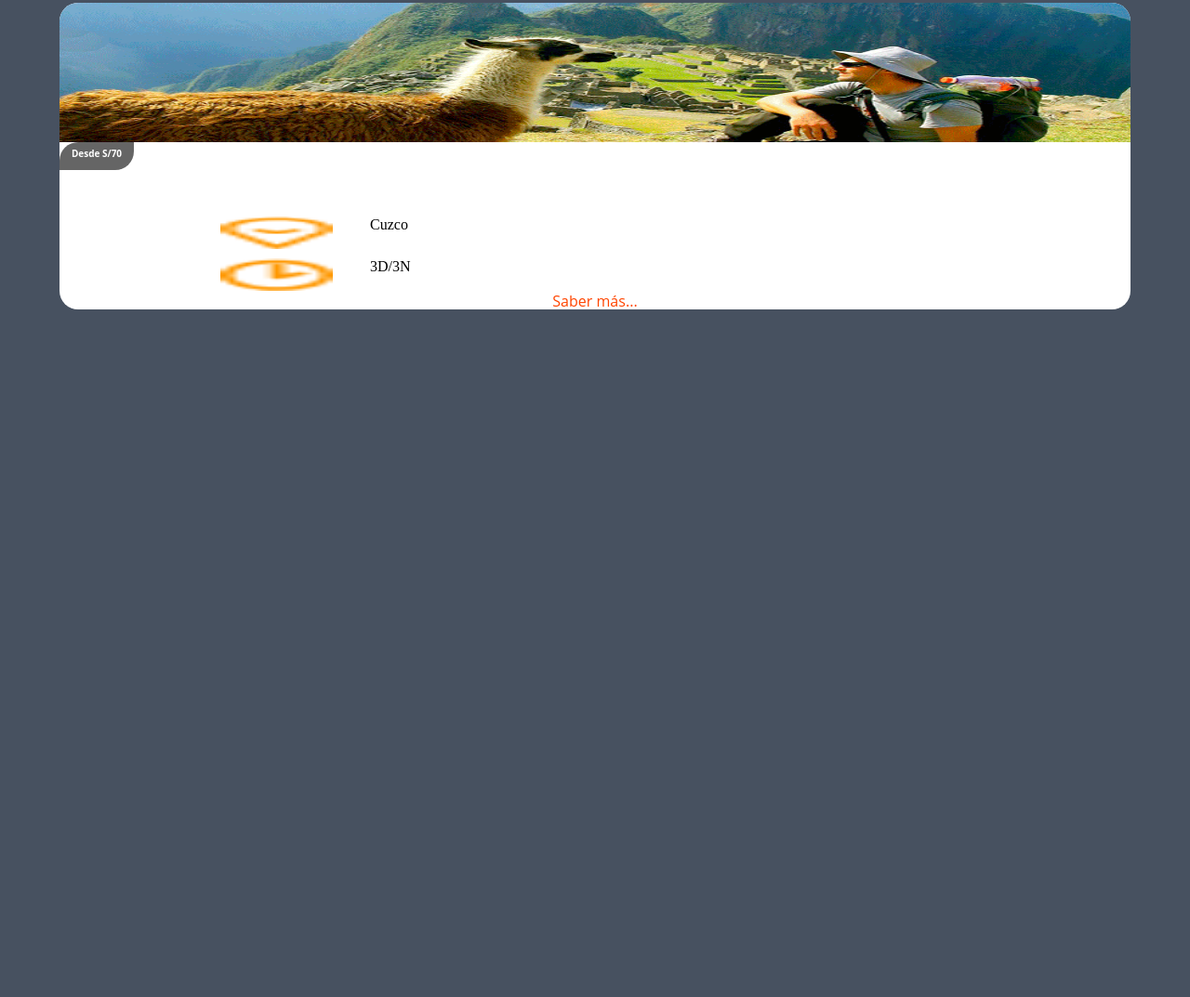
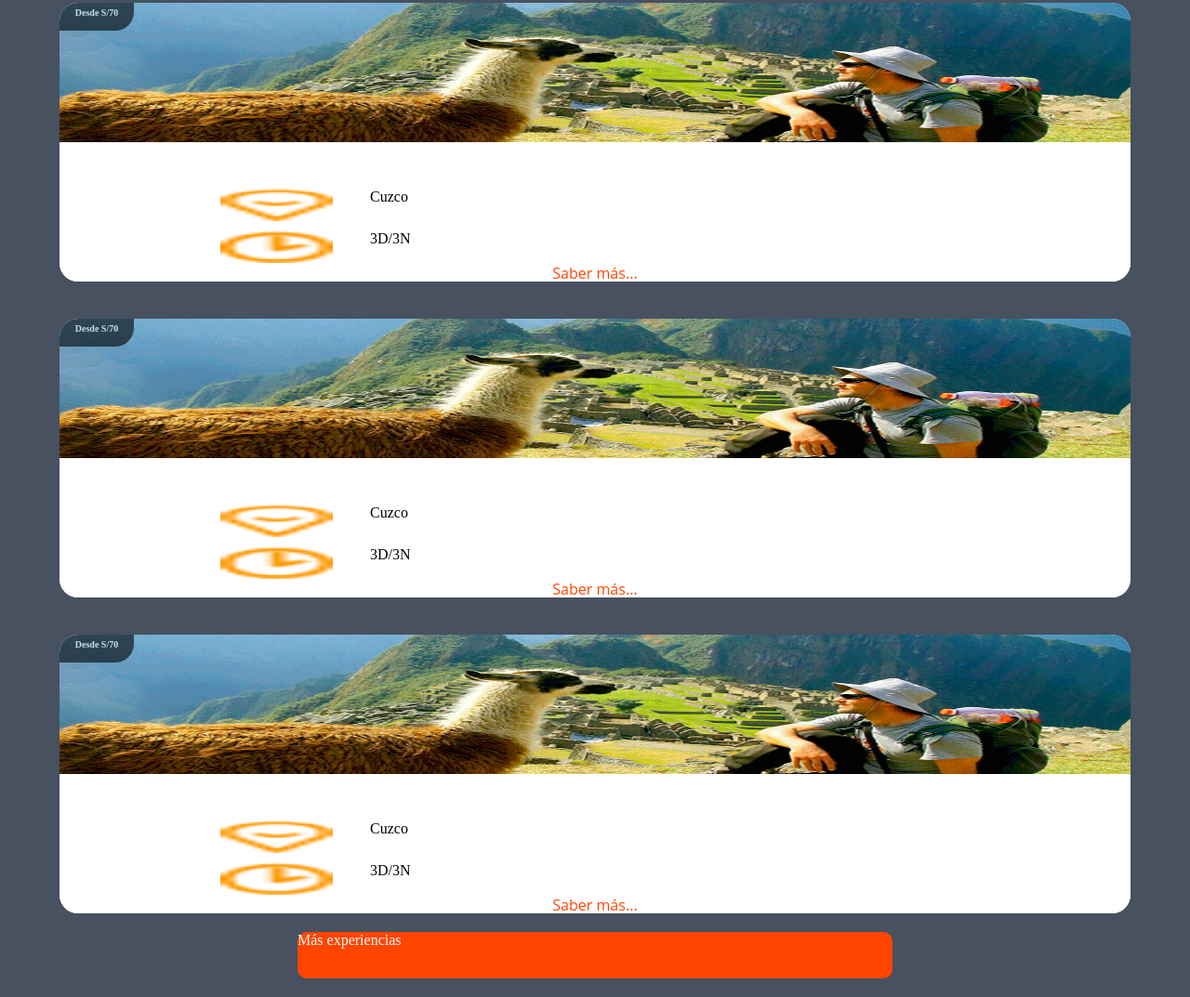
Before and after one commit to Garriati2199/viaje-turismo, a plain HTML site: page index.html in a window 1280 px wide. Shown: the part 270-1343 px from the top of the page at 93% size. Before the commit the page ends 800 px from the top, so only its background shows below. Drawn offline with Linux system fonts and the light colour scheme.

Commit message:
se implementó la caja de mas opciones

```diff
--- a/index.html
+++ b/index.html
@@ -23,25 +23,69 @@
         <p>Viaja y disfruta tu destino</p>
         <img src="img/girador.gif" alt="">
     </section>
-    <section id="cuzco">
-        <div id="pr" >
-            <img id="photo" src="img/lugares.gif" alt="">
-                <div id="precio"><p id="price"><strong>Desde S/70</strong></p></div>
-            </img>
-            <div id="ofertas">
-                <div id="vacio"></div>
-                <div id="ubic">
-                    <img src="img/location-icon.png" id="location" class="C1" alt="">
-                    <div id="cus"><p id="cusLetra">Cuzco</p></div>
+    <section class="cuzco">
+        <div class="pr" >
+            <div class="viaje">
+                <img class="photo" src="img/lugares.gif" alt="">
+                <div class="precio"><p class="price"><strong>Desde S/70</strong></p></div>
+            </div>
+            <div class="ofertas">
+                <div class="vacio"></div>
+                <div class="ubic">
+                    <img src="img/location-icon.png" class="location" class="C1" alt="">
+                    <div class="cus"><p class="cusLetra">Cuzco</p></div>
                 </div>
-                <div id="time">
-                    <img src="img/clock-icon.png" id="clock" class="C2" alt="">
-                    <div id="dn"><p id="dnLetra">3D/3N</p></div>
+                <div class="time">
+                    <img src="img/clock-icon.png" class="clock" class="C2" alt="">
+                    <div class="dn"><p class="dnLetra">3D/3N</p></div>
                 </div>
-                <div id="tx"><p id="sm">Saber más...</p></div>
+                <div class="tx"><p class="sm">Saber más...</p></div>
 
             </div>
         </div>
     </section>
+    <section class="cuzco">
+        <div class="pr" >
+            <div class="viaje">
+                <img class="photo" src="img/lugares.gif" alt="">
+                <div class="precio"><p class="price"><strong>Desde S/70</strong></p></div>
+            </div>
+            <div class="ofertas">
+                <div class="vacio"></div>
+                <div class="ubic">
+                    <img src="img/location-icon.png" class="location" class="C1" alt="">
+                    <div class="cus"><p class="cusLetra">Cuzco</p></div>
+                </div>
+                <div class="time">
+                    <img src="img/clock-icon.png" class="clock" class="C2" alt="">
+                    <div class="dn"><p class="dnLetra">3D/3N</p></div>
+                </div>
+                <div class="tx"><p class="sm">Saber más...</p></div>
+            </div>
+        </div>
+    </section>
+    <section class="cuzco">
+        <div class="pr" >
+            <div class="viaje">
+                <img class="photo" src="img/lugares.gif" alt="">
+                <div class="precio"><p class="price"><strong>Desde S/70</strong></p></div>
+            </div>
+            <div class="ofertas">
+                <div class="vacio"></div>
+                 <div class="ubic">
+                    <img src="img/location-icon.png" class="location" class="C1" alt="">
+                    <div class="cus"><p class="cusLetra">Cuzco</p></div>
+                </div>
+                <div class="time">
+                    <img src="img/clock-icon.png" class="clock" class="C2" alt="">
+                    <div class="dn"><p class="dnLetra">3D/3N</p></div>
+                </div>
+                <div class="tx"><p class="sm">Saber más...</p></div>
+            </div>
+        </div>
+    </section>
+    <section id="cajaDeMasExpe">
+        <div id="CajaNaranja"><p id="txt">Más experiencias</p></div>
+    </section>
 </body>
 </html>
--- a/style/estilos.css
+++ b/style/estilos.css
@@ -46,12 +46,13 @@ body {
     display: block;
     margin: 0 auto;/*para centrar la imagen*/
 }
-#cuzco {
-    height: 400px;
+/******************************/
+.cuzco {
+    height: 300px;
     width: 100%;
     padding: 20px 0 ;
 }
-#pr {
+.pr {
     height: 300px;
     width: 90%;
     padding:  0 ;
@@ -60,7 +61,14 @@ body {
     margin: 0 auto;
     border-radius: 20px;
 }
-#photo {
+.viaje {
+    position: relative;
+    top: 0px;
+    left:0px;
+    height: 150px;
+    width: 100%;
+}
+.photo {
     height: 150px;
     width: 100%;
     padding: 0;
@@ -69,7 +77,7 @@ body {
     border-top-left-radius: 20px;
     border-top-right-radius: 20px;
 }
-#ofertas {
+.ofertas {
     height: 150px;
     width: 100%;
     background: white;
@@ -79,7 +87,7 @@ body {
     border-bottom-left-radius: 20px;
     border-bottom-right-radius: 20px;
 }
-#precio {
+.precio {
     height: 30px;
     width: 80px;
     background: black;
@@ -87,75 +95,96 @@ body {
     opacity:0.6;
     border-top-left-radius: 20px;/*Borde izquierdo superior*/
     border-bottom-right-radius: 20px;/*Borde derecho inferier*/
-
+    position: absolute;
+    top: 0px;
+    left:0px;
 }
-#price {
+.price {
     text-align: center;
     font-size: 10px;
     display: block;
+    cursor: pointer;
     margin: 0 auto;
     padding: 5px;
-    font-family: Open Sans;
 }
 /*Debajo de la imagen de cuzco*/
-#vacio {
+.vacio {
     height: 40px;
     width: 100%;
 }
-#ubic {
+.ubic {
     height: 35px;
     width: 70%;
     margin: 0 auto;
 }
-#time {
+.time {
     height: 35px;
     width: 70%;
     margin: 0 auto;
 }
-#tx {
+.tx {
     height: 40px;
     width: 100%;
 }
-#location {
+.location {
     float: left;
     height: 35px;
     width: 15%;
     margin: 0 auto;
     padding: 0 auto;
 }
-#cus {
+.cus {
     margin: 0 auto;
     padding: 0 auto;
 }
-#cusLetra {
+.cusLetra {
     height: 15px;
     width: 80%;
     margin: 10px 20%;
 }
-#clock {
+.clock {
     float: left;
     height: 35px;
     width: 15%;
     margin: 0 auto;
     padding: 0 auto;
 }
-#dn {
+.dn {
     margin: 0 auto;
     padding: 0 auto;
 }
-#dnLetra {
+.dnLetra {
     height: 15px;
     width: 80%;
     margin: 10px 20%;
 }
-#tx {
+.tx {
     margin: 0 auto;
 
 }
-#sm {
+.sm {
     color: orangered;
     font-family: Open Sans;
     margin: 0;
     font-size: 16px;
     text-align: center;
 }
+/*CAJA DE MÁS EXPERIENCIAS*/
+#cajaDeMasExpe {
+    height: 70px;
+    width: 100%;
+    margin: 0 auto;
+    padding: 0 auto;
+}
+#CajaNaranja {
+    background: orangered;
+    height: 50px;
+    width: 50%;
+    margin: 0 auto;
+    padding: 0 auto;
+    border-radius: 10px;
+}
+#txt {
+    color: white;
+    margin: 0 auto;
+}
```
